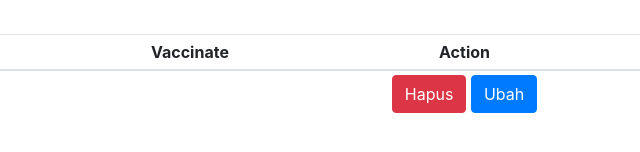
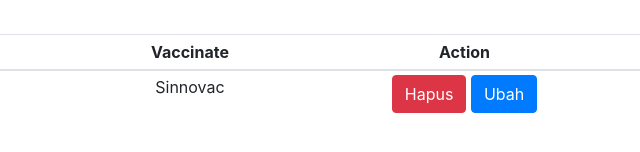
Before and after one commit to ram-rahmaa/tugasjs, a plain HTML site: page index.html in a window 1280 px wide. Shown: the part 304-456 px from the top of the page, 640-1280 px from the left. Drawn offline with nearby package versions, Linux system fonts and the light colour scheme.

Commit message:
Update index.html

```diff
--- a/index.html
+++ b/index.html
@@ -47,7 +47,7 @@
             <th scope="row">1</th>
             <td>Siti Rahmawati</td>
             <td>72710254XXXXXXXX</td>
-            <td></td>
+            <td>Sinnovac</td>
             <td>
                 <button type="button" class="btn btn-danger" id="hapus" >Hapus</button>
                 <button type="button" class="btn btn-primary" id="ubah">Ubah</button>
```
